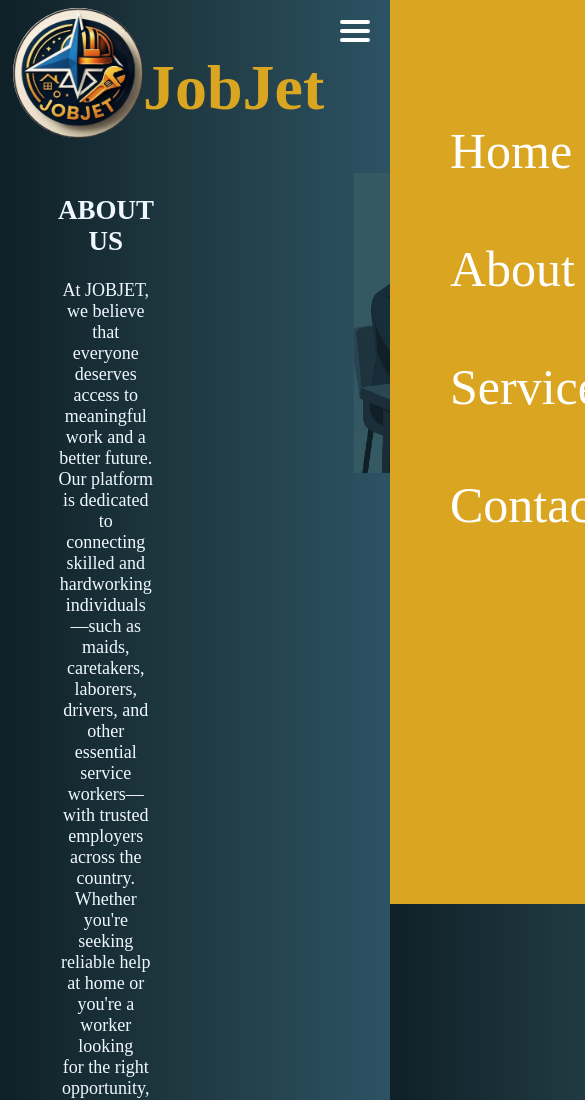
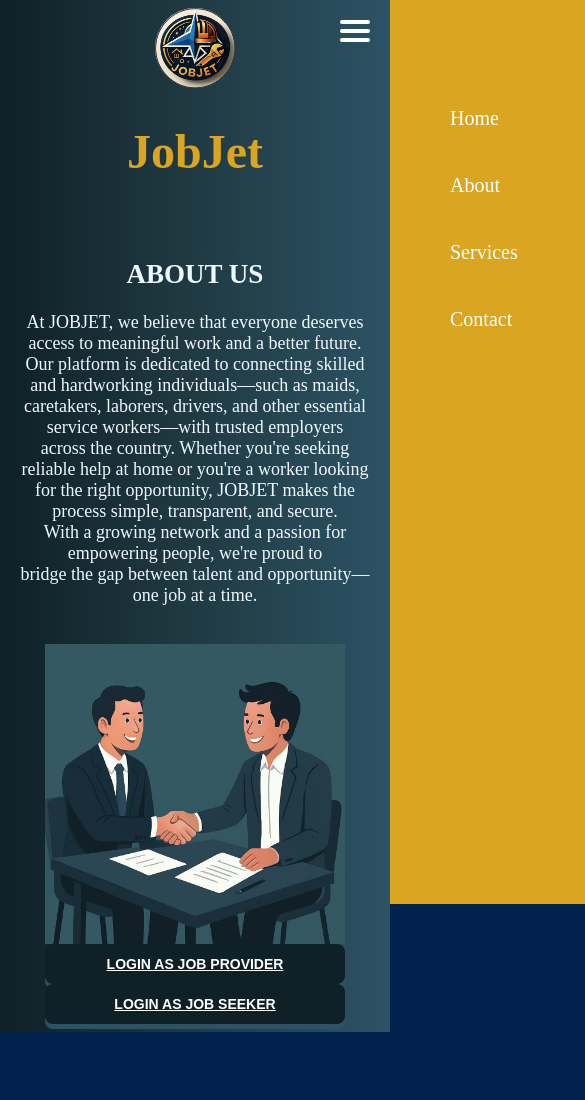
Before and after one commit to Ayushi15300519/JobJet, a plain HTML site: page index.html in a window 390 px wide. Shown: the top 1100 px of the page, 585 px wide, since content can reach past the window. After the commit the page ends 1032 px from the top, so only its background shows below. Drawn offline with Linux system fonts and the light colour scheme.

Commit message:
Update homepage.css

```diff
--- a/homepage.css
+++ b/homepage.css
@@ -1,6 +1,5 @@
-
 body{
-background-color: #00224d; /* For browsers that do not support gradients */
+    background-color: #00224d;
         background-image: linear-gradient(to right,#0f2027, #203a43,#2c5364);
     color: aliceblue;
     }
@@ -132,3 +131,64 @@ section{
         box-shadow: 0 2px #2c5364;
         transform: translateY(3px);
       }
+
+@media (max-width: 1024px) {
+    #about > div {
+        margin: 20px;
+    }
+    .logo {
+        height: 100px;
+        width: 100px;
+    }
+    .sidebar ul li a {
+        font-size: 30px;
+    }
+}
+
+@media (max-width: 768px) {
+    .container, section {
+        flex-direction: column;
+        align-items: center;
+    }
+
+    #about > div {
+        margin: 20px 10px;
+    }
+
+    .logo {
+        height: 90px;
+        width: 90px;
+    }
+
+    .sidebar ul li {
+        padding: 20px;
+    }
+
+    .sidebar ul li a {
+        font-size: 24px;
+    }
+
+    button {
+        width: 80%;
+    }
+}
+
+@media (max-width: 480px) {
+    .logo {
+        height: 80px;
+        width: 80px;
+    }
+
+    #head {
+        font-size: x-large;
+    }
+
+    .sidebar ul li a {
+        font-size: 20px;
+    }
+
+    button {
+        padding: 12px 20px;
+        font-size: 14px;
+    }
+}
```
Lines whose indentation alone changed are shown as unchanged.
